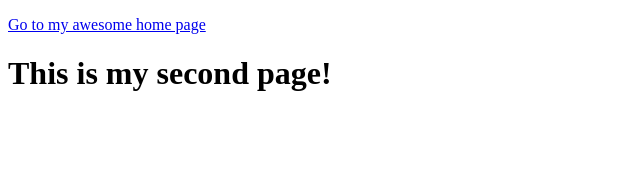
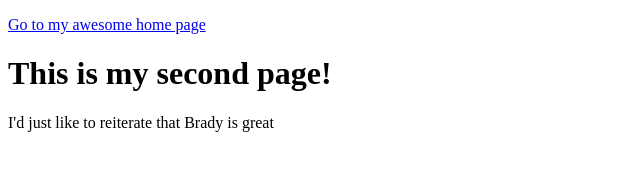
Before and after one commit to comenitz/comenitz.github.io, a plain HTML site: page whatever.html in a window 1280 px wide. Shown: the whole page, without its empty margins (0-640 px from the left). Drawn offline with Linux system fonts and the light colour scheme.

Commit message:
hammering home the point

```diff
--- a/whatever.html
+++ b/whatever.html
@@ -8,5 +8,6 @@
             <a href="index.html">Go to my awesome home page</a>
         </p>
         <h1>This is my second page!</h1>
+        <p>I'd just like to reiterate that Brady is great</p>
     </body>
 </html>
```
